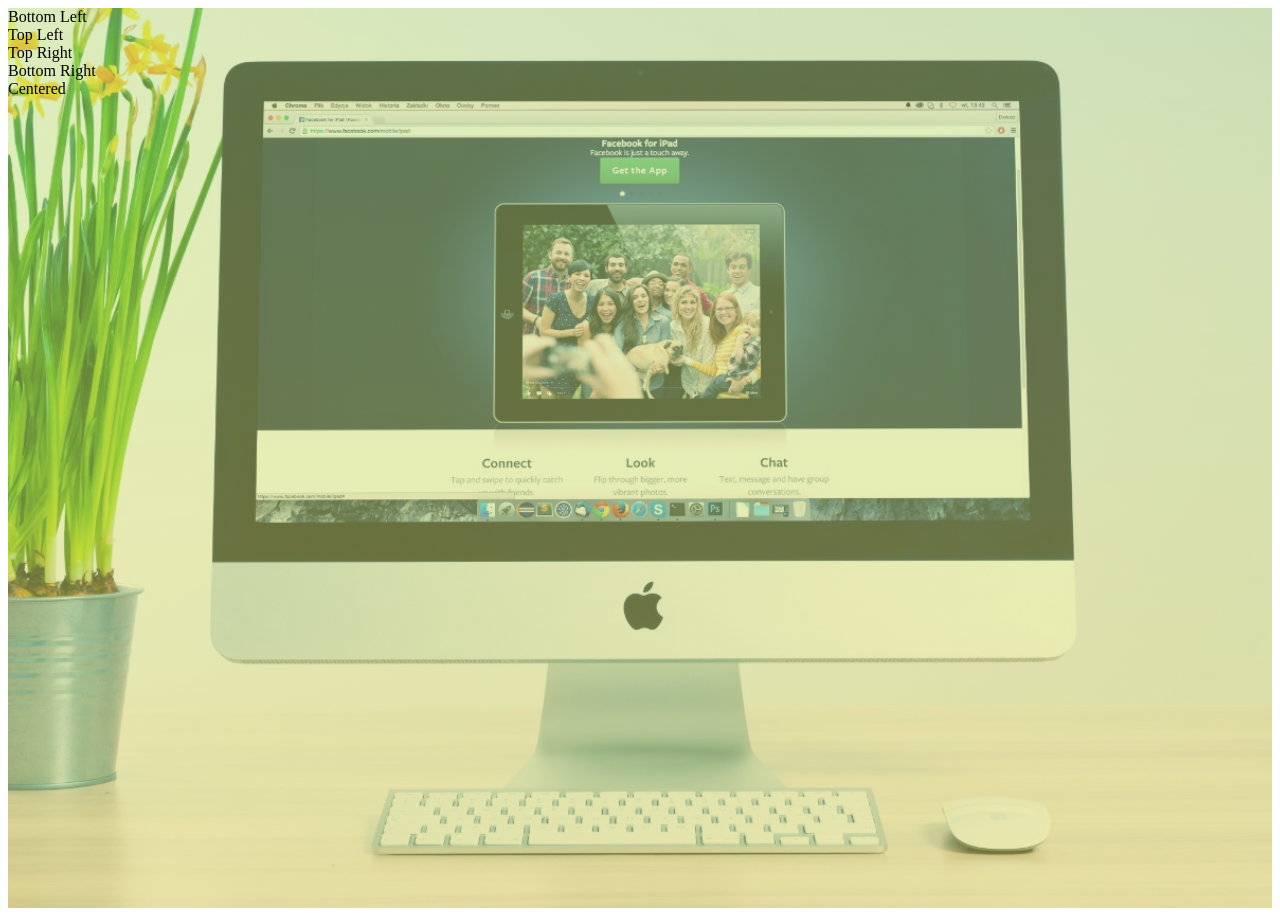
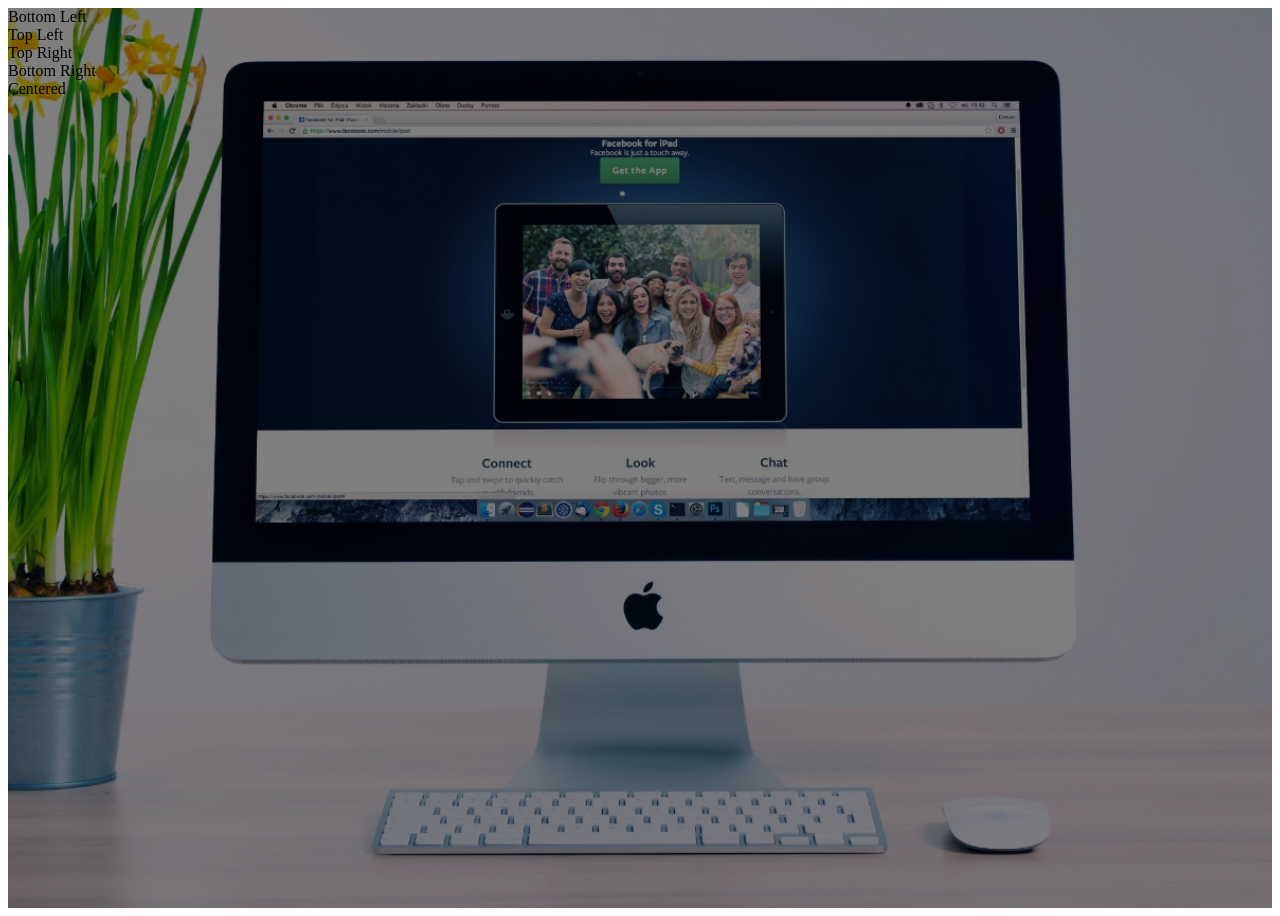
Before and after one commit to itsmesohit/checking, a plain HTML site: page index.html in a window 1280 px wide. Drawn offline with Linux system fonts and the light colour scheme.

Commit message:
Update style.css

```diff
--- a/style.css
+++ b/style.css
@@ -1,6 +1,6 @@
 .main{
     height: 900px;
-    background-image: linear-gradient(rgba(186, 219, 124, 0.5),rgba(223, 220, 92, 0.5)), url(./img/WhatsApp\ Image\ 2021-08-02\ at\ 4.30.34\ PM.jpeg);
+    background-image: linear-gradient(rgba(0, 0, 0, 0.5),rgba(0, 0, 0, 0.5)), url(./img/WhatsApp\ Image\ 2021-08-02\ at\ 4.30.34\ PM.jpeg);
     background-position:top;
     background-repeat: no-repeat;
     background-size: cover;
```
